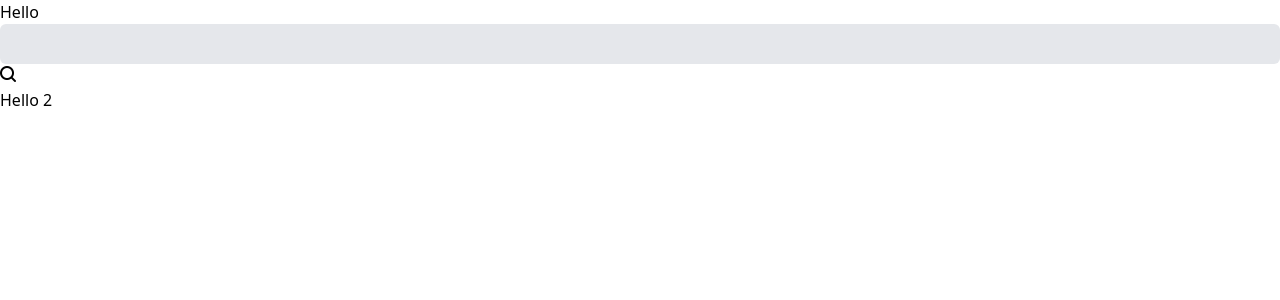
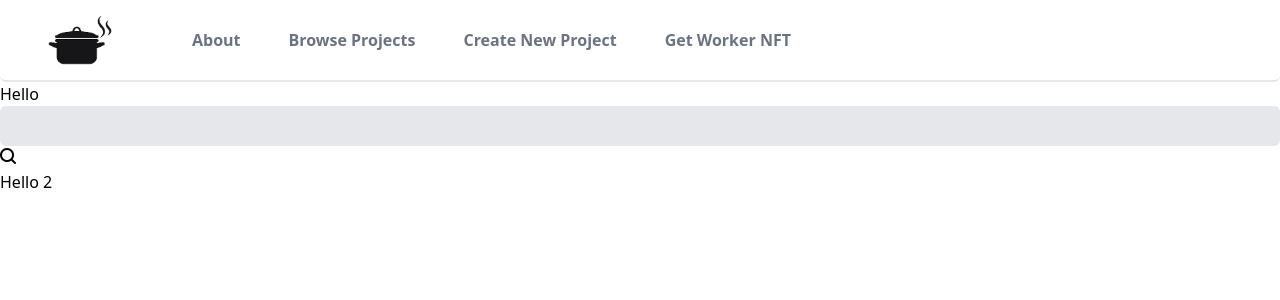
Before and after one commit to TrentConley/Gusto, a Next.js app: page / in a window 1280 px wide. Shown: the top 300 px of the page. Built offline with nearby package versions, Linux system fonts and the light colour scheme.

Commit message:
working header

```diff
--- a/src/components/Header.tsx
+++ b/src/components/Header.tsx
@@ -9,7 +9,7 @@ const Header: React.FC = ({}) => {
     <div className="bg-white border-b-2 border-gray w-screen rounded-b-md flex">
       <div className="">
         <Link href="/" passHref>
-          <img src="/logo.png" alt="" className="object-contain h-20 w-80" />
+          <img src="/logo.png" alt="" className="object-contain h-20 w-40" />
         </Link>
       </div>
       <nav className="flex justify-center">
--- a/src/pages/index.tsx
+++ b/src/pages/index.tsx
@@ -6,7 +6,7 @@ import Header from "../components/Header";
 function Page() {
   return (
     <>
-      <header />
+      <Header />
       {/* <TopBar />
       <div className="flex justify-center items-center h-screen bg-white">
         <div className="flex justify-between w-full px-10 mb-40">
```
